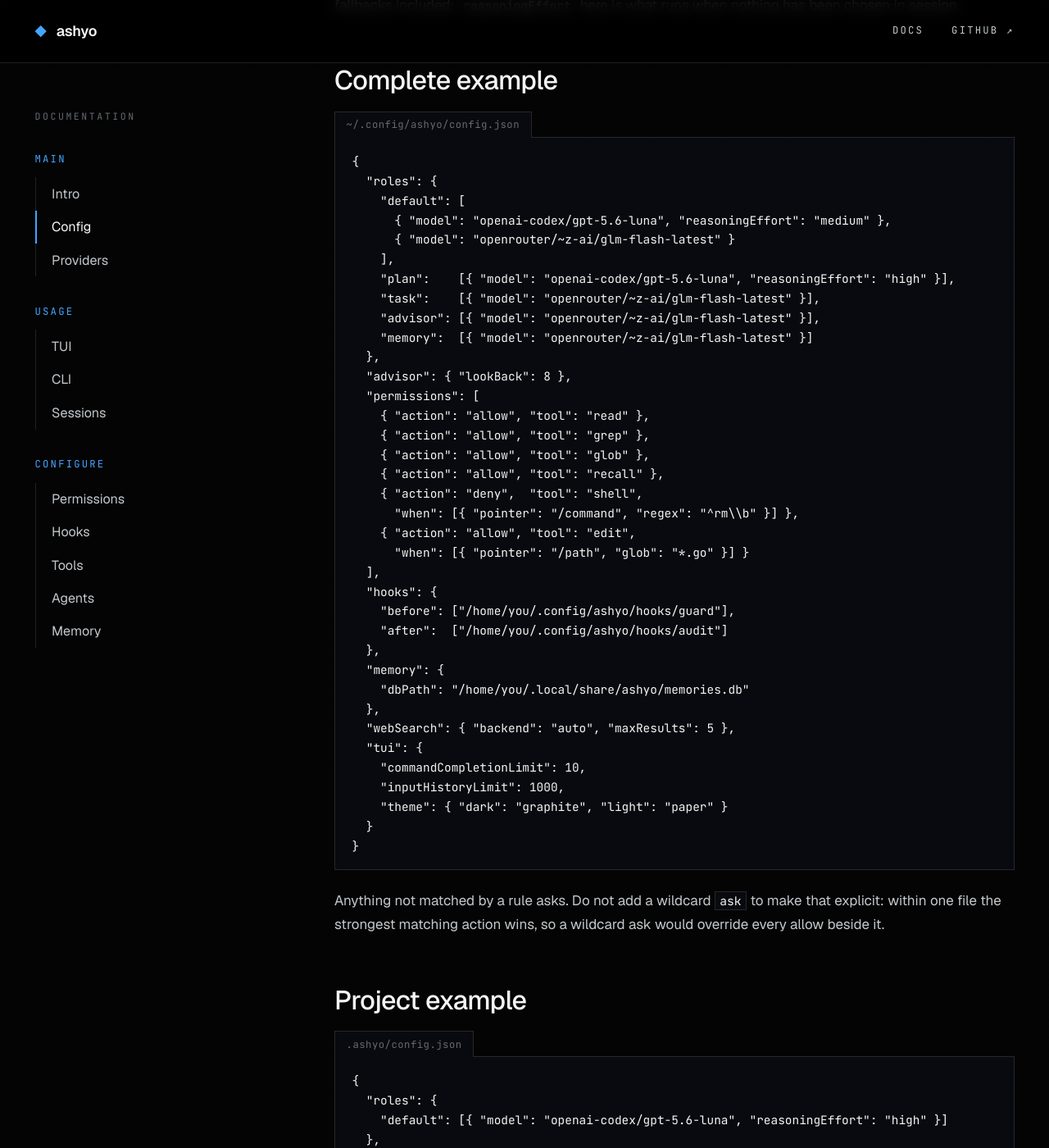
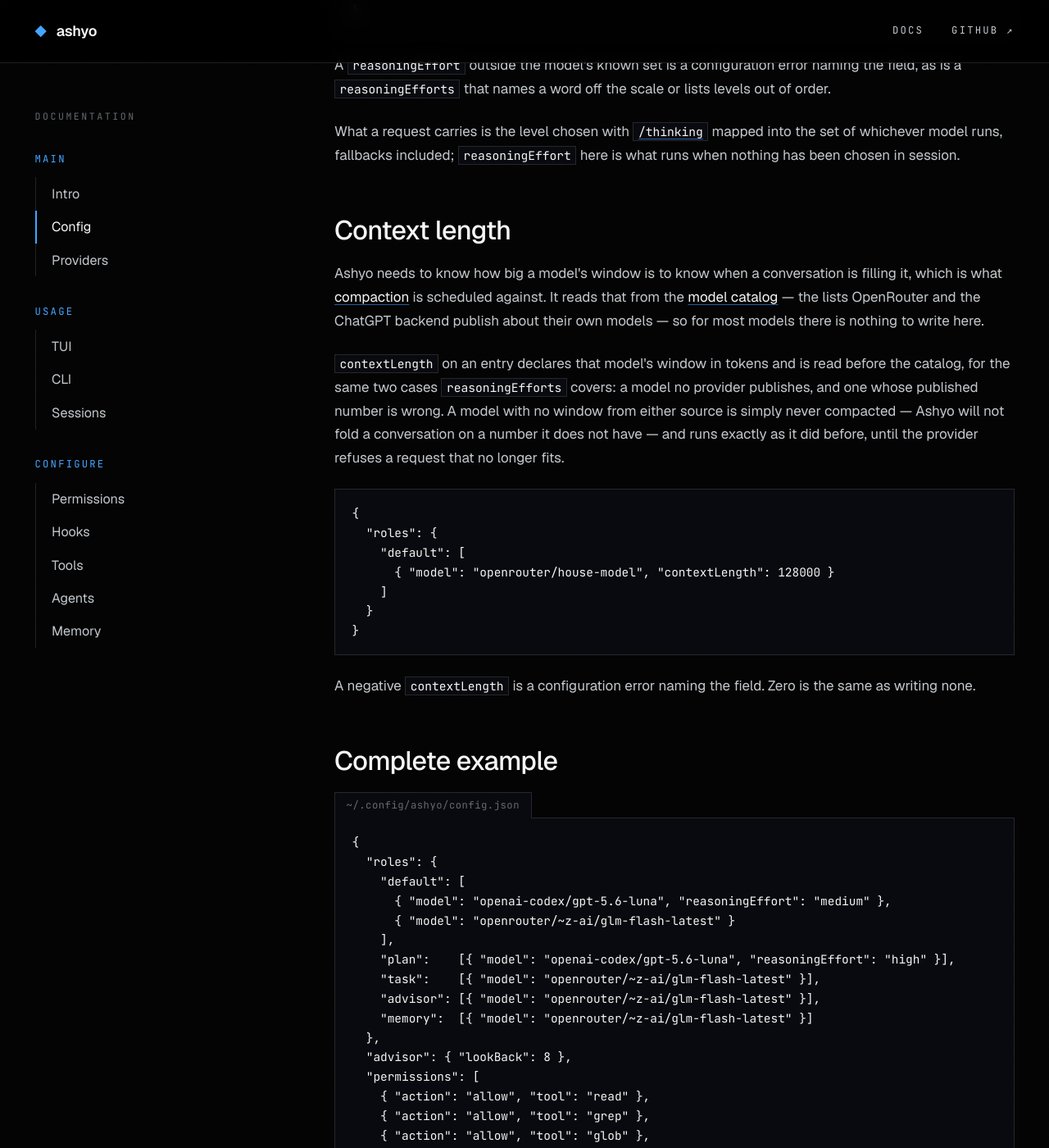
Before and after one commit to ashyo-ai/ashyo-ai.github.io, a Jekyll site: the page built from config.html, in a window 1280 px wide and 1400 px high, scrolled down 8211 px. Shown: the whole window at 82% size. Built offline with Jekyll 4.4.1, drawn with Linux system fonts in a browser that asks for light colours; some of the changed text lies outside the part shown.

Commit message:
Scheduled Compaction: the two marks, the handoff the model reads back, and contextLength

```diff
--- a/config.html
+++ b/config.html
@@ -30,6 +30,7 @@ title: Config
 <tr><td><code>advisor.immuneTurns</code></td><td>integer</td><td><code>3</code></td><td>How many turns the main model is left alone after the advisor cuts in. See <a href="#immune-turns">Immunity</a>.</td></tr>
 <tr><td><code>roles.&lt;role&gt;[].reasoningEffort</code></td><td>string</td><td>none</td><td>How hard this model is asked to think. Must be one of the model's levels when they are known. See <a href="#reasoning-effort">Reasoning effort</a>.</td></tr>
 <tr><td><code>roles.&lt;role&gt;[].reasoningEfforts</code></td><td>array of strings</td><td>what Ashyo ships</td><td>The levels this model offers, ascending. <code>[]</code> declares a model with no reasoning control. See <a href="#reasoning-effort">Reasoning effort</a>.</td></tr>
+<tr><td><code>roles.&lt;role&gt;[].contextLength</code></td><td>integer</td><td>what the model catalog says</td><td>How many tokens this model holds. What <a href="sessions.html#compaction">compaction</a> measures a conversation against. See <a href="#context-length">Context length</a>.</td></tr>
 <tr><td><code>permissions</code></td><td>array</td><td><code>[]</code></td><td>Allow, ask, and deny rules. See <a href="permissions.html">Permissions</a>.</td></tr>
 <tr><td><code>hooks.before</code></td><td>array of strings</td><td><code>[]</code></td><td>Executables run before a tool call. See <a href="hooks.html">Hooks</a>.</td></tr>
 <tr><td><code>hooks.after</code></td><td>array of strings</td><td><code>[]</code></td><td>Executables run after a tool call.</td></tr>
@@ -44,7 +45,7 @@ title: Config
 </table>
 
 <h2 id="roles">Roles</h2>
-<p>A role names a job and lists the models allowed to do it, in order of preference. The first entry is tried first; the rest are fallbacks. Each entry is an object with a <code>model</code> reference written as <code>provider/model</code>, an optional <code>reasoningEffort</code> passed to the provider, and an optional <code>reasoningEfforts</code> naming the levels that model offers. See <a href="#reasoning-effort">Reasoning effort</a>.</p>
+<p>A role names a job and lists the models allowed to do it, in order of preference. The first entry is tried first; the rest are fallbacks. Each entry is an object with a <code>model</code> reference written as <code>provider/model</code>, an optional <code>reasoningEffort</code> passed to the provider, an optional <code>reasoningEfforts</code> naming the levels that model offers, and an optional <code>contextLength</code> saying how many tokens it holds. See <a href="#reasoning-effort">Reasoning effort</a> and <a href="#context-length">Context length</a>.</p>
 <table>
 <tr><th>Role</th><th>Used for</th></tr>
 <tr><td><code>default</code></td><td>The main conversation. Required.</td></tr>
@@ -105,6 +106,18 @@ title: Config
 <p>A <code>reasoningEffort</code> outside the model's known set is a configuration error naming the field, as is a <code>reasoningEfforts</code> that names a word off the scale or lists levels out of order.</p>
 <p>What a request carries is the level chosen with <a href="tui.html#reasoning-effort"><code>/thinking</code></a> mapped into the set of whichever model runs, fallbacks included; <code>reasoningEffort</code> here is what runs when nothing has been chosen in session.</p>
 
+<h2 id="context-length">Context length</h2>
+<p>Ashyo needs to know how big a model's window is to know when a conversation is filling it, which is what <a href="sessions.html#compaction">compaction</a> is scheduled against. It reads that from the <a href="tui.html#model-picker">model catalog</a> — the lists OpenRouter and the ChatGPT backend publish about their own models — so for most models there is nothing to write here.</p>
+<p><code>contextLength</code> on an entry declares that model's window in tokens and is read before the catalog, for the same two cases <code>reasoningEfforts</code> covers: a model no provider publishes, and one whose published number is wrong. A model with no window from either source is simply never compacted — Ashyo will not fold a conversation on a number it does not have — and runs exactly as it did before, until the provider refuses a request that no longer fits.</p>
+<pre>{
+  "roles": {
+    "default": [
+      { "model": "openrouter/house-model", "contextLength": 128000 }
+    ]
+  }
+}</pre>
+<p>A negative <code>contextLength</code> is a configuration error naming the field. Zero is the same as writing none.</p>
+
 <h2 id="example">Complete example</h2>
 <div class="file-label">~/.config/ashyo/config.json</div>
 <pre>{
--- a/tui.html
+++ b/tui.html
@@ -170,7 +170,7 @@ openrouter/nex-agi/nex-n2.5-mini:free                  262k        free</pre>
 
 <h2 id="overlays">Overlays</h2>
 <h3 id="session-tree">Session tree</h3>
-<p><code>/tree</code>, or two <kbd>Esc</kbd> presses with nothing to close or interrupt, draws the branch structure of the current session, roots first. Every row reads <code>•</code>, what the node is, a colon, and what it holds: <code>• user: It's done.</code>, <code>• assistant: Root cause confirmed from crash.txt…</code>, <code>• tool: shell — read the crash log</code>. A message is labelled by who said it and shows its text on one line, with a space where each break was and anything too long cut with <code>…</code> at the box's edge; a tool call shows the name of the tool and, after it, <a href="tools.html#intent">what the call was for</a> in the model's own words, or the name alone for a call that said nothing; every other kind is named and shows nothing — <code>model</code>, <code>thinking</code>, <code>mode</code>, <code>title</code>, <code>todo</code>, <code>clear</code>, <code>trim</code>, <code>hook</code>, <code>decision</code>, <code>rule</code>, <code>approved plan</code>, <code>exit</code> — and the row the whole session hangs from says <code>session</code>.</p>
+<p><code>/tree</code>, or two <kbd>Esc</kbd> presses with nothing to close or interrupt, draws the branch structure of the current session, roots first. Every row reads <code>•</code>, what the node is, a colon, and what it holds: <code>• user: It's done.</code>, <code>• assistant: Root cause confirmed from crash.txt…</code>, <code>• tool: shell — read the crash log</code>. A message is labelled by who said it and shows its text on one line, with a space where each break was and anything too long cut with <code>…</code> at the box's edge; a tool call shows the name of the tool and, after it, <a href="tools.html#intent">what the call was for</a> in the model's own words, or the name alone for a call that said nothing; every other kind is named and shows nothing — <code>model</code>, <code>thinking</code>, <code>mode</code>, <code>title</code>, <code>todo</code>, <code>clear</code>, <code>trim</code>, <code>compaction</code>, <code>hook</code>, <code>decision</code>, <code>rule</code>, <code>approved plan</code>, <code>exit</code> — and the row the whole session hangs from says <code>session</code>.</p>
 <p>The <code>•</code> and the label are drawn in the <a href="#themes">user</a> color on what you said and the <a href="#themes">assistant</a> color on what the model said; every row nobody spoke is <a href="#themes">muted</a>, and so are the <code>│</code>, <code>├─</code> and <code>└─</code> lines that join each node to its parent and its siblings. Nothing marks the current leaf: the tree opens with the highlight on it. The highlighted row is led by a <code>❯</code> in the <a href="#themes">accent</a> color, in a column of its own at the box's left edge before the lines, and the whole row sits on a band of <a href="#themes">selectedBg</a> — a step lighter than a dark terminal, a step darker than a light one — which leaves the row's own colors on it: the <code>•</code> and label in the color of whoever spoke, the lines muted, and what was said in the terminal's own color. A row that cannot be switched to says <code>(not selectable)</code> — the session header, which is the empty root above the first turn, and anything below a node the session holds no event for. <kbd>Enter</kbd> switches; the transcript re-projects onto the chosen path. Send a message from an earlier node and you have a new branch; the old one is untouched and both survive a restart. See <a href="sessions.html#branching">Sessions</a>.</p>
 <p><kbd>Tab</kbd> cycles the box through five views, starting from the one it opens in: <b>all</b>, every node there is; <b>user-only</b>, the messages you sent; <b>assistant-only</b>, the ones the model sent; <b>no tools</b>, everything but the tool calls; and <b>labels-only</b>, the rows you have <a href="#tree-labels">labelled</a>. The title names the view you are looking at. A node a view hides takes none of its descendants with it — a row whose parent is hidden hangs from the nearest row still shown, with the lines joined there — so a turn is never lost because something above it in the branch was. <b>labels-only</b> is the one view that also keeps the rows above the ones it is for, so a labelled row is read where it sits in the session.</p>
 <p>Typing narrows the rows: every letter is added to a search, and the rows left are the ones whose content says it, with the path down to each kept so the lines still connect. What is searched is what the row shows — a message's text, a tool call's name and what it was for — and the <a href="#tree-labels">label</a> you wrote on it, so a branch you saved under a name is found by typing that name, even on a row that shows nothing of its own. Never the <code>user</code>, <code>assistant</code>, or <code>tool</code> label beside it, so typing <code>user</code> finds the messages that talk about users rather than every message you sent. Case is ignored. <kbd>Backspace</kbd> takes a letter back. The view and the search compose: what is on screen is the rows that pass both, and the title carries the text you have typed. A narrowing that hides the highlighted row moves the highlight to the first row you can switch to, the way the <a href="#completion">completion dock</a>'s does. <kbd>Esc</kbd> clears the text when there is any and closes the box when there is none; the box opens on <b>all</b> with nothing typed every time, whatever the last visit left behind.</p>
@@ -215,7 +215,7 @@ Total: 10,671,038</pre>
 <p><b>Origin</b> is the row under the id, and it is there only on a session made by <code><a href="sessions.html#cloning">/clone</a></code> or <code><a href="sessions.html#forking">/fork</a></code>: which kind of copy it was, and the id of the session it was copied from. A session you started rather than copied has no such row. The id is what <code><a href="cli.html#session">ashyo session resume</a></code> takes, so it is one command back to the source — and a copy of a copy names the copy it came from, so following the ids walks the chain back to the conversation it started from. See <a href="sessions.html#copy-origin">Where a copy came from</a>.</p>
 <p><b>Provider</b> is the model the next turn would run on: the one the status line's <code>model</code> field shows, which is the <code>/model</code> pin on this branch or the first entry of the <a href="config.html#schema">role</a>. The provider reports its own API, credential type, and endpoint, so the box never guesses at them — both <a href="providers.html">providers</a> speak the OpenAI Responses API, <code>openai-codex</code> authenticates with an <code>oauth</code> credential and <code>openrouter</code> with an <code>api_key</code>, and the endpoint is the URL the request is posted to. A model reference no provider answers to is named on the two rows it can fill and stops there, and with no model configured at all both of them read <code>none</code>.</p>
 <p><b>Messages</b> counts the branch you are on, from the start of the session down to the leaf, across any <code><a href="#commands">/clear</a></code> on it: a clear moves where the model starts reading and deletes nothing. <b>User</b> is the messages you typed, steers included; <b>Assistant</b> is the model's messages, one per provider pass; <b>Tool Calls</b> is the calls those messages asked for; <b>Tool Results</b> is the outputs sent back for them; <b>Advisor</b> is the <a href="agents.html#advisor">advisor</a> outputs put into the model's input. <b>Total</b> is the five added.</p>
-<p><b>Tokens</b> sums the same branch. Every answer records the usage its provider returned with it, in the session, so the numbers are there after a restart rather than starting again at zero. <b>Input</b> is the input tokens the provider did not serve from its cache and <b>Cache Read</b> is the ones it did, so the four rows add up and a cached turn reads as the cheap turn it was; <b>Output</b> counts reasoning tokens too; <b>Total</b> is the provider's own total. An answer recorded before Ashyo kept usage, or by a provider that returned none, counts as zero. The advisor's tokens are not in here — they are the status line's <code><a href="#status-line">usage</a></code> field — and a <a href="agents.html#subagents">subagent</a>'s session has its own.</p>
+<p><b>Tokens</b> sums the same branch. Every answer records the usage its provider returned with it, in the session, so the numbers are there after a restart rather than starting again at zero. <b>Input</b> is the input tokens the provider did not serve from its cache and <b>Cache Read</b> is the ones it did, so the four rows add up and a cached turn reads as the cheap turn it was; <b>Output</b> counts reasoning tokens too; <b>Total</b> is the provider's own total. An answer recorded before Ashyo kept usage, or by a provider that returned none, counts as zero. The pass that writes a <a href="sessions.html#compaction">compaction</a>'s handoff is in here too — it ran on your model and spent your tokens — but it adds nothing to <b>Messages</b>, because nobody typed it and nothing answers it. The advisor's tokens are not in here — they are the status line's <code><a href="#status-line">usage</a></code> field — and a <a href="agents.html#subagents">subagent</a>'s session has its own.</p>
 <p>The box is a snapshot of the moment it opened: a turn streaming behind it moves no number in it, and opening it again asks for the numbers again. It writes nothing to the transcript, records nothing in the session, and is not refused while a turn is running, since it changes nothing. A word after the command — <code>/session x</code> — is refused with a usage line rather than ignored.</p>
 <h3 id="keys-help">Keys</h3>
 <p><kbd>F1</kbd> lists every binding. All four boxes scroll with the wheel, <kbd>PageUp</kbd>, and <kbd>PageDown</kbd>, and carry a <a href="#scrolling">scrollbar</a> when their rows run past the box. <kbd>Esc</kbd> closes any overlay — in the <a href="#session-tree">session tree</a>, the press after the one that clears its search — and the picker also closes with <kbd>Ctrl-S</kbd> however it was opened, this help with <kbd>F1</kbd>. A key an overlay does not bind does nothing at all: it closes nothing, and it does not reach the composer behind the box. The session tree binds every letter, which is its search.</p>
```
Also changed, not shown: sessions.html (+12 -0 lines).
